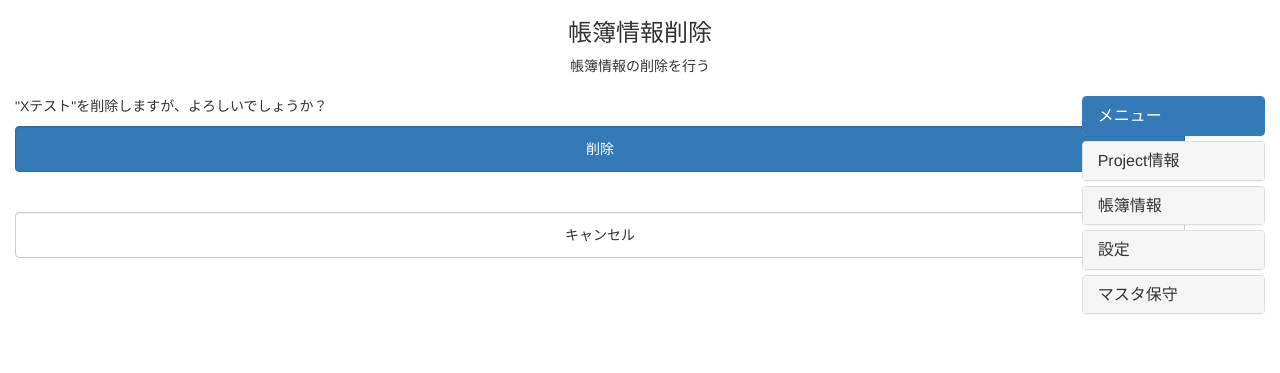
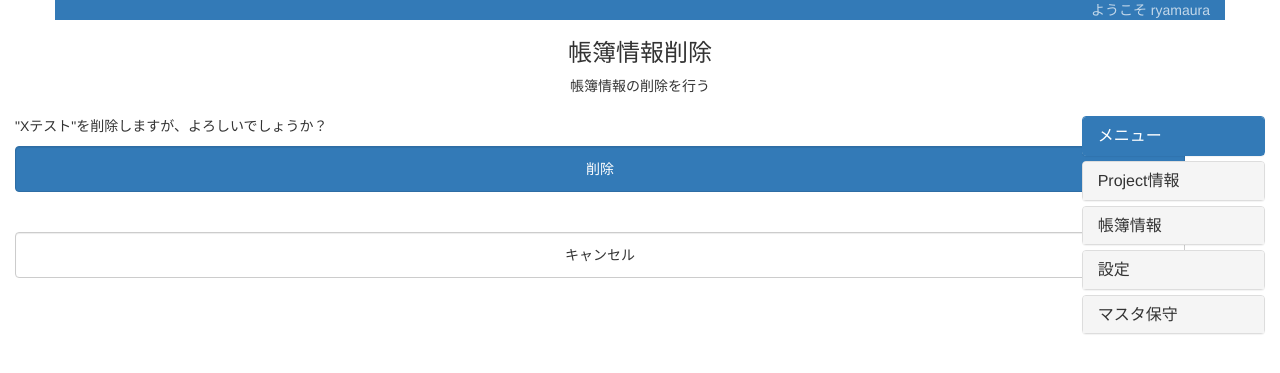
Before and after one commit to yamanoura/kakebo, a Django app: page /app/ab/delete/7 in a window 1280 px wide. Shown: the top 373 px of the page. Run offline with Django 3.2, Linux system fonts and the light colour scheme; a user stored in the database is signed in; data comes from the database, SQL or seed files in the repository; some libraries are stand-ins or nearby versions.

Commit message:
issue #3対応

```diff
--- a/app/views.py
+++ b/app/views.py
@@ -47,6 +47,7 @@ class BaseCreateView(BaseView,CreateView):
         ctx = super(BaseCreateView,self).get_context_data(**kwargs)
         ctx['is_logined'] = True
         ctx['is_addmode'] = True
+        ctx['userid']   = self.request.user
         return ctx
 
     def get_form_kwargs(self):
@@ -84,6 +85,7 @@ class BaseUpdateView(UpdateView):
         ctx = super(BaseUpdateView,self).get_context_data(**kwargs)
         ctx['is_logined'] = True
         ctx['is_addmode'] = False
+        ctx['userid']   = self.request.user
         return ctx
 
     def get_form_kwargs(self):
@@ -111,6 +113,7 @@ class BaseDeleteView(DeleteView):
         ctx = super(BaseDeleteView,self).get_context_data(**kwargs)
         ctx['is_logined'] = True
         ctx['is_addmode'] = False
+        ctx['userid']   = self.request.user
         return ctx
 
 class ProjectSearch(ListView):
@@ -132,6 +135,7 @@ class ProjectSearch(ListView):
 
         ctx['is_logined'] = True
         ctx['query_string'] = self.request.GET.urlencode()
+        ctx['userid']   = self.request.user
 
         return ctx
 
@@ -169,6 +173,7 @@ class AccountTitleSearch(ListView):
 
         ctx['is_logined'] = True
         ctx['query_string'] = self.request.GET.urlencode()
+        ctx['userid']   = self.request.user
 
         return ctx
 
@@ -203,6 +208,7 @@ class BankAccountSearch(ListView):
 
         ctx['is_logined'] = True
         ctx['query_string'] = self.request.GET.urlencode()
+        ctx['userid']   = self.request.user
 
         return ctx
 
@@ -231,6 +237,7 @@ class DepositWithdrawalMethodSearch(ListView):
 
         ctx['is_logined'] = True
         ctx['query_string'] = self.request.GET.urlencode()
+        ctx['userid']   = self.request.user
 
         return ctx
 
@@ -260,6 +267,7 @@ class AccountBookSearch(ListView):
 
         ctx['is_logined'] = True
         ctx['query_string'] = self.request.GET.urlencode()
+        ctx['userid']   = self.request.user
 
         return ctx
 
--- a/kakebo/templates/common/base.html
+++ b/kakebo/templates/common/base.html
@@ -50,6 +50,15 @@
 	</nav>
       </div>
     </div>
+    <div class="container bg-primary">
+      <div class="row">
+	<div class="col-xs-12">
+	  <div class="text-right">
+	    <span style="opacity: 0.7;">ようこそ {{ userid }}</span>
+	  </div>
+	</div>
+      </div>
+    </div>
     {% endif %}
     <div class="container">
       <div class="row">
@@ -57,7 +66,7 @@
 	  <h3 class="text-center">
 	    {% block page_name %}
 	    {% endblock %}
-	  </h2>
+	  </h3>
 	</div>
       </div>
       <div class="row">
```
Also changed, not shown: common/views.py (+5 -3 lines), 2 other files.
